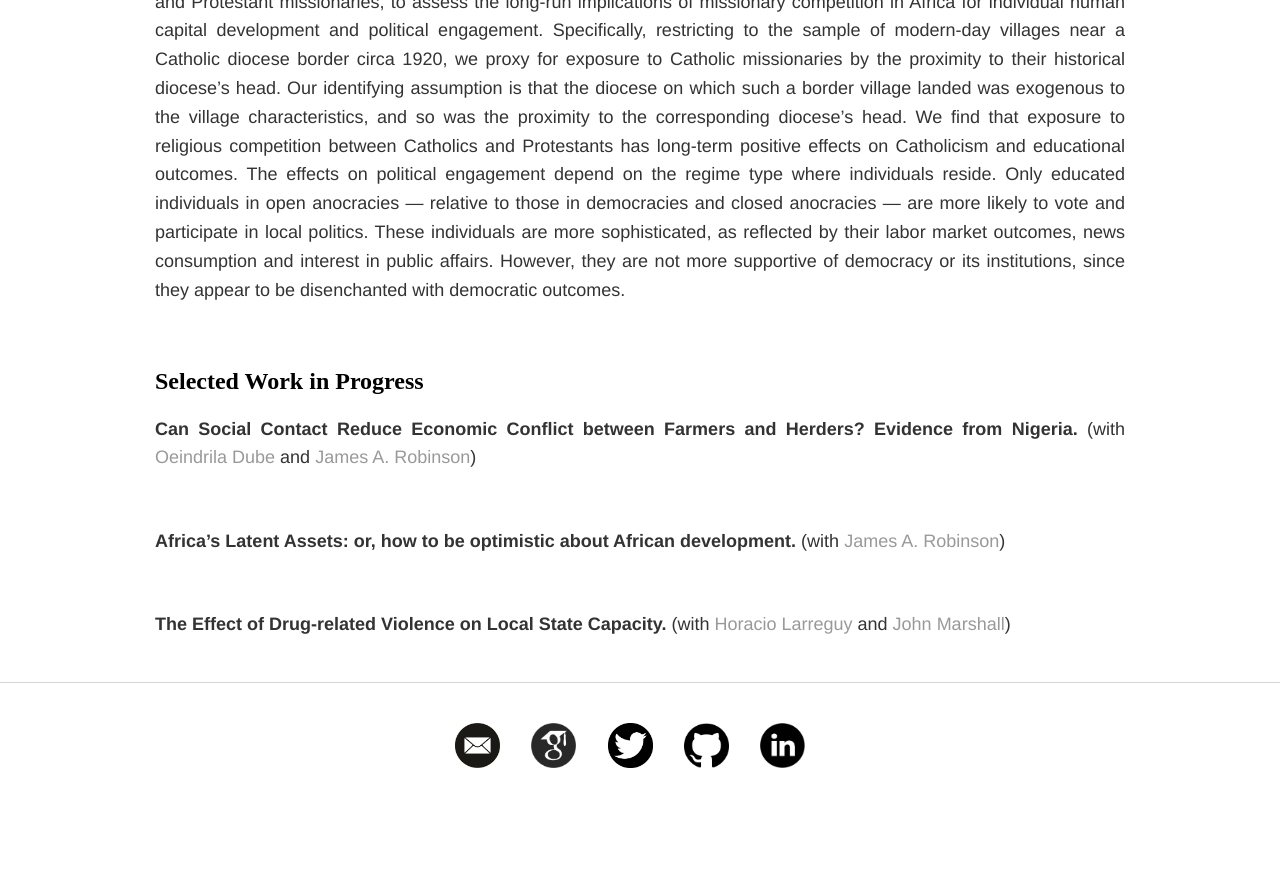
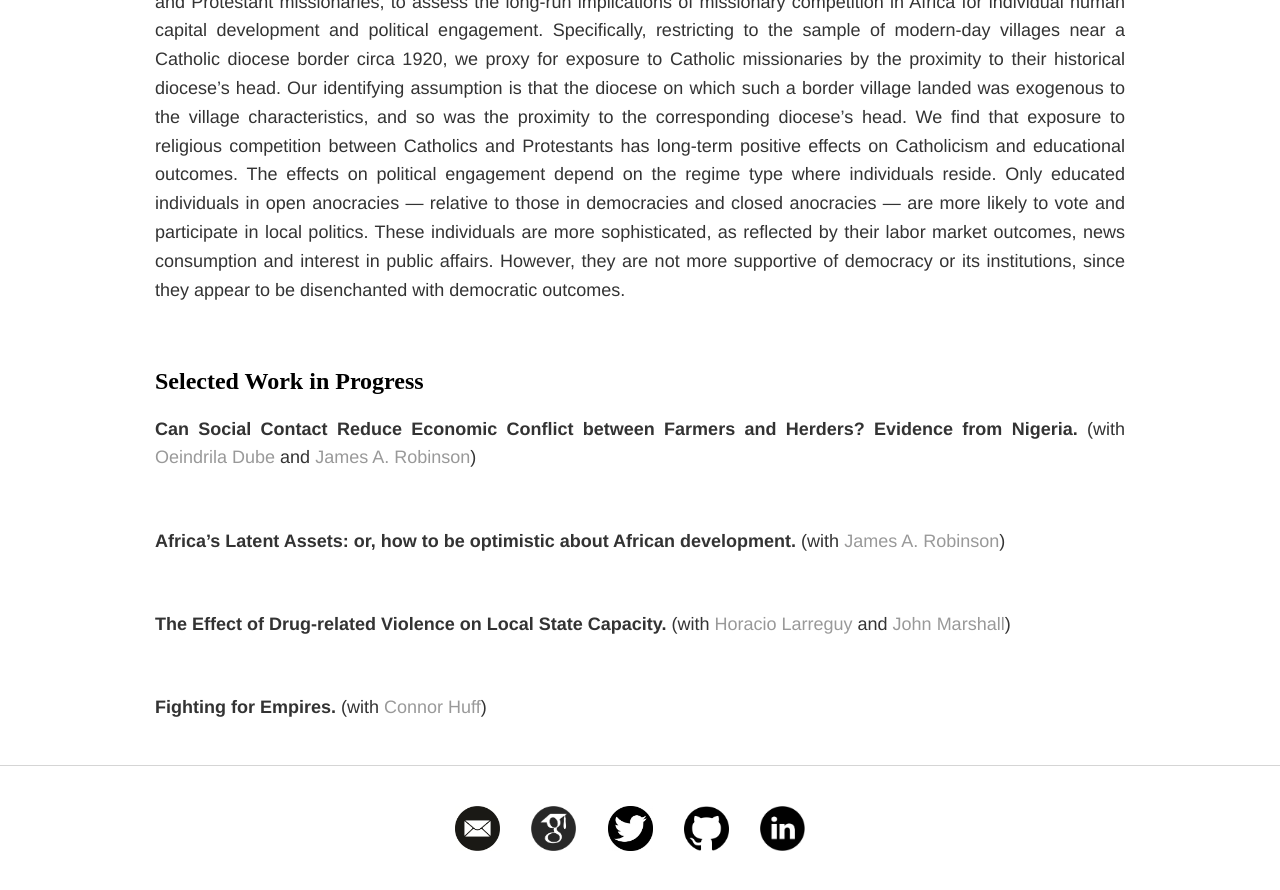
Before and after one commit to soeren-henn/soeren-henn.github.io, a Jekyll site: the page built from research/index.html, in a window 1280 px wide and 900 px high, scrolled down 2891 px. Shown: the top 890 px of the window. Built offline with Jekyll 4.4.1, drawn with Linux system fonts in a browser that asks for light colours; before the commit the page ends 3708 px from its top, so only the background shows below that.

Commit message:
Update index.html

```diff
--- a/research/index.html
+++ b/research/index.html
@@ -70,4 +70,8 @@ title: Research
 		<p><b>The Effect of Drug-related Violence on Local State Capacity.</b> (with <a href="https://sites.google.com/site/hlarreguy/" target="_blank">Horacio Larreguy</a> and <a href="http://polisci.columbia.edu/people/profile/1682" target="_blank">John Marshall</a>)</p>
 	</div>
 
+	<div class="paper">
+		<p><b>Fighting for Empires.</b> (with <a href="https://connordhuff.com/" target="_blank">Connor Huff</a>)</p>
+	</div>
+
 </div>
```
